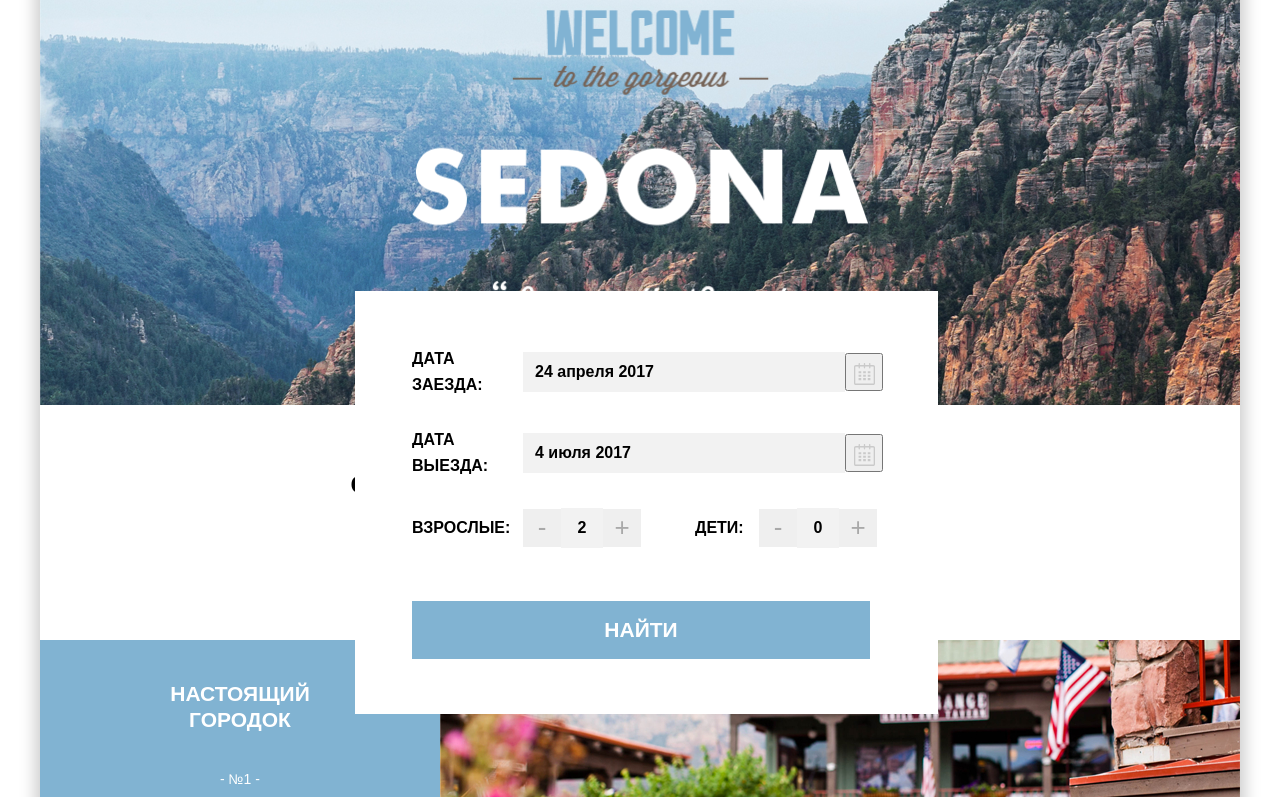
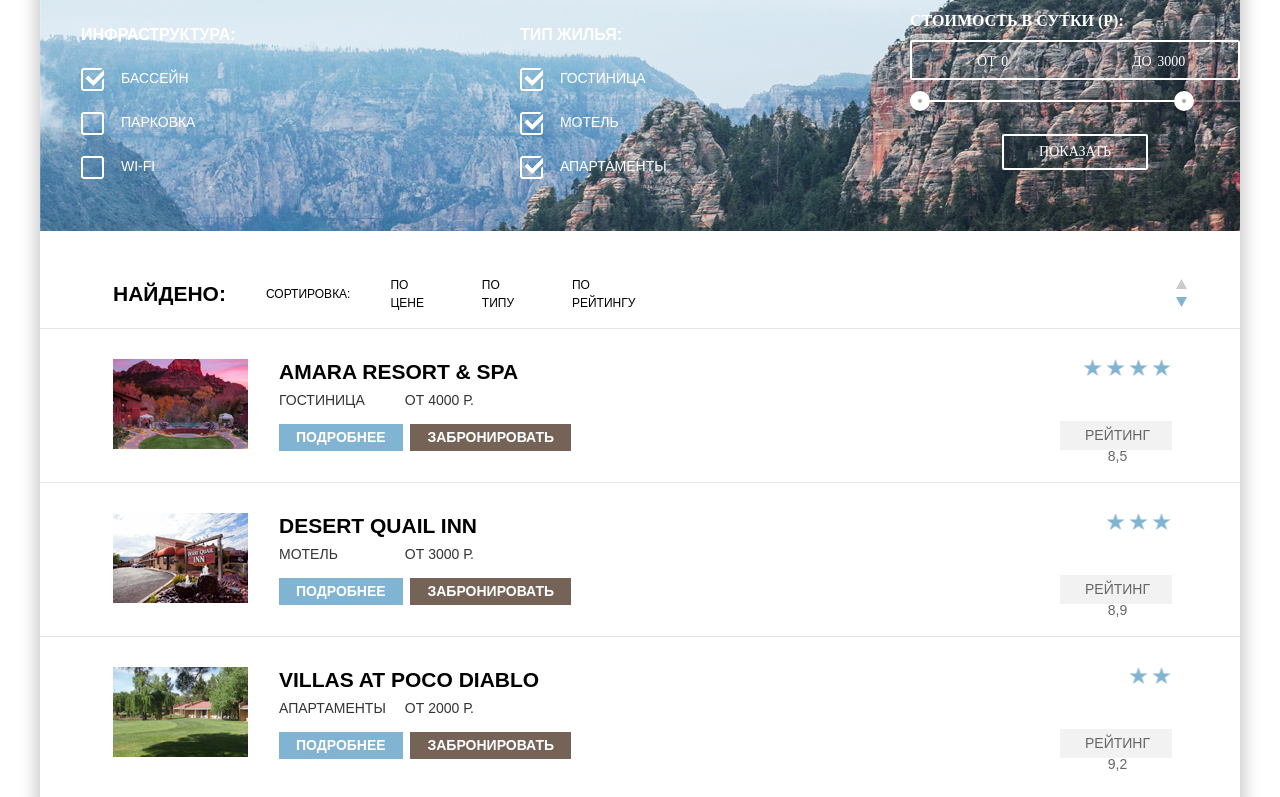
Before and after one commit to alourtemache/1455563-sedona-28, a plain HTML site: page index.html in a window 1280 px wide. Shown: the part 86-883 px from the top of the page. Drawn offline with Linux system fonts and the light colour scheme.

Commit message:
Update index.html

```diff
--- a/index.html
+++ b/index.html
@@ -35,198 +35,205 @@
         </nav>
       </header>
 
-      <main class="main-page">
-        <div class="greeting">
-          <img src="img/002welcome.png" width="457" height="351" alt="Welcome to Sedona">
+      <main class="inner-page">
+        <form class="checkbox-choice">
+
+          <div class="infrastructure">
+            <ul class="check-list">
+              <li class="sort">
+                ИНФРАСТРУКТУРА:
+              </li>
+              <li>
+                <label for="pool" class="check option">
+                  <input type="checkbox" class="checkbox" id="pool" checked>
+                  <span class="check-add"></span>
+                  БАССЕЙН
+                </label>
+              </li>
+              <li>
+                <label for="parking" class="check option">
+                  <input type="checkbox" class="checkbox" id="parking">
+                  <span class="check-add"></span>
+                  ПАРКОВКА
+                </label>
+              </li>
+              <li>
+                <label for="wifi" class="check option">
+                  <input type="checkbox" class="checkbox" id="wifi">
+                  <span class="check-add"></span>
+                  WI-FI
+                </label>
+              </li>
+            </ul>
           </div>
 
-
-        <div class="town">
-          <span class="decorative"> </span>
-          <h3>
-            СЕДОНА - НЕБОЛЬШОЙ ГОРОДОК В АРИЗОНЕ, <br>
-            ЗАСЛУЖИВАЮЩИЙ БОЛЬШЕГО!
-          </h3>
-
-          <p class="reasons">
-            РАССМОТРИМ 5 ПРИЧИН, ПО КОТОРЫМ СЕДОНА КРУЧЕ, ЧЕМ ГРАНД КАНЬОН!
-          </p>
+          <div class="housing">
+            <ul class="check-list">
+              <li class="sort">
+                ТИП ЖИЛЬЯ:
+              </li>
+              <li>
+                <label for="inn-hotel" class="check option">
+                  <input type="checkbox" class="checkbox" id="inn-hotel" checked>
+                  <span class="check-add"></span>
+                  ГОСТИНИЦА
+                </label>
+              </li>
+              <li>
+                <label for="motel" class="check option">
+                  <input type="checkbox" class="checkbox" id="motel" checked>
+                  <span class="check-add"></span>
+                  МОТЕЛЬ
+                </label>
+              </li>
+              <li>
+                <label for="apartment" class="check option">
+                  <input type="checkbox" class="checkbox" id="apartment" checked>
+                  <span class="check-add"></span>
+                  АПАРТАМЕНТЫ
+                </label>
+              </li>
+            </ul>
           </div>
 
-        <div class="truetown">
-          <div class="truetown-text">
-            <h3 class="advantages">
-              НАСТОЯЩИЙ <br> ГОРОДОК
+          <div class="filter">
+            <div class="price-range-title">СТОИМОСТЬ В СУТКИ (Р):</div>
+            <div class="price-control">
+              <label class="minimal">ОТ <input type="number" name="min-price" value="0"></label>
+              <label class="maximum">ДО <input type="number" name="max-price" value="3000"></label>
+            </div>
+            <div class="range-control">
+              <div class="scale">
+                <div class="bar"></div>
+              </div>
+              <div class="range-toggle range-toggle-min"></div>
+              <div class="range-toggle range-toggle-max"></div>
+            </div>
+            <button type="submit" class="show">
+              ПОКАЗАТЬ
+            </button>
+          </div>
+        </form>
+
+        <form>
+          <div class="found">
+            <h3 class="search-inn-result">
+              НАЙДЕНО:
             </h3>
-            <p class="digit">
-              - №1 -
-            </p>
-            <p class="touristless">
-              <span>СЕДОНА - НЕ АТТРАКЦИОН ДЛЯ ТУРИСТОВ,</span>
-              <br>
-              <span>ТАМ ТЕЧЁТ СВОЯ ЖИЗНЬ</span>
-            </p>
+            <ul class="found-list">
+              <li class="found-type found-sorting">
+                СОРТИРОВКА:
+              </li>
+              <li class="found-type">
+                <a href="#">
+                  ПО ЦЕНЕ
+                </a>
+              </li>
+              <li class="found-type">
+                <a href="#">
+                  ПО ТИПУ
+                </a>
+              </li>
+              <li class="found-type">
+                <a href="#">
+                  ПО РЕЙТИНГУ
+                </a>
+              </li>
+              <li class="found-type up-down">
+                <a href="#" width="11" height="10" alt="По возрастанию">
+                  <img src="img/icon-up.svg">
+                </a>
+                <a href="#" width="11" height="10" alt="По убыванию">
+                  <img src="img/icon-down.svg">
+                </a>
+              </li>
+            </ul>
           </div>
-          <img src="img/003near1true.jpg" width="800" height="256" alt="Седона">
+        </form>
+
+        <ul class="found-result">
+          <li class="result-inn">
+            <img src="img/h-amara.png" width="135" height="90" alt="Photo Amara Resort & Spa">
+            <div class="hotel-name">
+              <a class="hotel-link" href="#">
+                <h2> AMARA RESORT & SPA </h2>
+              </a>
+              <div class="hotel-price"> <span>
+                  ГОСТИНИЦА</span> <span>ОТ 4000 Р.
+                </span>
               </div>
-
-        <div class="life-in">
-          <div class="icon">
-            <img src="img/icon-1.svg" width="75" height="72" alt="Жильё">
-            <p class="title">
-              <b>ЖИЛЬЁ</b>
-            </p>
-            <p class="description">
-              <span>РЕКОМЕНДУЕМ ПОЖИТЬ В НАСТОЯЩЕМ</span>
-              <br>
-              <span>МОТЕЛЕ, ВСЁ КАК В КИНО!</span>
-            </p>
-          </div>
-          <div class="icon">
-            <img src="img/icon-3.svg" width="75" height="70" alt="Еда">
-            <p class="title">
-              <b>ЕДА</b>
-            </p>
-            <p class="description">
-              <span>ВСЕГДА ЗАКАЗЫВАЙТЕ ФИРМЕННЫЙ БУРГЕР,</span>
-              <br>
-              <span>ВЫ НЕ РАЗОЧАРУЕТЕСЬ!</span>
-            </p>
-          </div>
-          <div class="icon">
-            <img src="img/icon-2.svg" width="64" height="77" alt="Сувениры">
-            <p class="title">
-              <b>СУВЕНИРЫ</b>
-            </p>
-            <p class="description">
-              <span>НЕ ТОЛЬКО КИТАЙСКОГО, НО И МЕСТНОГО</span>
-              <br>
-              <span>ПРОИЗВОДСТВА!</span>
-            </p>
+              <div>
+                <a href="#" class="details"> ПОДРОБНЕЕ </a>
+                <a href="#" class="booking"> ЗАБРОНИРОВАТЬ </a>
               </div>
             </div>
-        <div class="bridge">
-          <img src="img/004canyon2.jpg" width="800" height="256" alt="Мост дьявола">
-          <div class="devil-bridge">
-            <h3 class="advantages">
-              ТАМ ЕСТЬ МОСТ ДЬЯВОЛА
-            </h3>
-            <p class="digit">
-              - №2 -
-            </p>
-            <p class="touristless">
-              <span>ДА, ПО НЕМУ МОЖНО ПРОЙТИ! ЕСЛИ КОНЕЧНО</span>
-              <br>
-              <span>ВЫ ОСМЕЛИТЕСЬ</span>
-            </p>
+            <div class="hotel-rating">
+              <div class="rating-stars">
+                <span class="one-star"></span>
+                <span class="one-star"></span>
+                <span class="one-star"></span>
+                <span class="one-star"></span>
+              </div>
+              <span class="rating">
+                РЕЙТИНГ 8,5
+              </span>
+            </div>
+          </li>
+
+          <li class="result-inn">
+
+            <img src="img/h-inn.png" width="135" height="90" alt="Photo Desert Quail Inn">
+            <div class="hotel-name">
+              <a class="hotel-link" href="#">
+                <h2> DESERT QUAIL INN </h2>
+              </a>
+              <div class="hotel-price">
+                <span> МОТЕЛЬ</span> <span>ОТ 3000 Р.
+                </span>
+              </div>
+              <div>
+                <a href="#" class="details"> ПОДРОБНЕЕ </a>
+                <a href="#" class="booking"> ЗАБРОНИРОВАТЬ </a>
               </div>
             </div>
-        <div class="town-features">
-          <div class="town-features-item">
-            <p class="title">
-              <b>
-                НЕБОЛЬШАЯ <br>
-                ПЛОЩАДЬ
-              </b>
-            </p>
-            <p class="order">
-              - №3 -
-            </p>
-            <p class="description">
-              <span>ВСЕ ДОСТОПРИМЕЧАТЕЛЬНОСТИ</span>
-              <br>
-              <span>НАХОДЯТСЯ ОЧЕНЬ БЛИЗКО</span>
-            </p>
+            <div class="hotel-rating">
+              <div class="rating-stars">
+                <span class="one-star"></span>
+                <span class="one-star"></span>
+                <span class="one-star"></span>
               </div>
-          <div class="town-features-item">
-            <p class="title">
-              <b>
-                КРАСИВАЯ <br>
-                ДОРОГА
-              </b>
-            </p>
-            <p class="order">
-              - №4 -
-            </p>
-            <p class="description">
-              <span>ЕХАТЬ В СЕДОНУ ИЗ ЛАС-ВЕГАСА СОВСЕМ</span>
-              <br>
-              <span>НЕ СКУЧНО!</span>
-            </p>
+              <span class="rating">
+                РЕЙТИНГ 8,9
+              </span>
             </div>
-          <div class="town-features-item">
-            <p class="title">
-              <b>
-                МАЛО <br>
-                ТУРИСТОВ
-              </b>
-            </p>
-            <p class="order">
-              - №5 -
-            </p>
-            <p class="description">
-              <span>БОЛЬШИНСТВО ЕДЕТ В ГРАНД КАНЬОН</span>
-              <br>
-              <span>И ТОЛПИТСЯ ТАМ</span>
-            </p>
+          </li>
+
+          <li class="result-inn">
+
+            <img src="img/h-diablo.png" width="135" height="90" alt="Photo Villas at Poco Diablo">
+            <div class="hotel-name">
+              <a class="hotel-link" href="#">
+                <h2> VILLAS AT POCO DIABLO </h2>
+              </a>
+              <div class="hotel-price"> <span>АПАРТАМЕНТЫ</span> <span>ОТ 2000 Р.
+                </span>
+              </div>
+              <div>
+                <a href="#" class="details"> ПОДРОБНЕЕ </a>
+                <a href="#" class="booking"> ЗАБРОНИРОВАТЬ </a>
               </div>
             </div>
-
-        <div class="interested">
-          <h2>
-            ЗАИНТЕРЕСОВАЛИСЬ?
-          </h2>
+            <div class="hotel-rating">
+              <div class="rating-stars">
+                <span class="one-star"></span>
+                <span class="one-star"></span>
               </div>
-        <p class="arriving">
-          <span>УКАЖИТЕ ПРЕДПОЛАГАЕМЫЕ ДАТЫ ЗАЕЗДА,</span>
-          <br>
-          <span>И МЫ ПОКАЖЕМ ВАМ ЛУЧШИЕ ПРЕДЛОЖЕНИЯ ГОСТИНИЦ В СЕДОНЕ</span>
-        </p>
-
-        <div class="search-wrapper">
-          <a href="#" class="search-inn">
-            ПОИСК ГОСТИНИЦЫ В СЕДОНЕ
-          </a>
+              <span class="rating">
+                РЕЙТИНГ 9,2
+              </span>
             </div>
-
-        <form action="https://echo.htmlacademy.ru" method="get" class="search-hotel">
-          <p class="date">
-            <label for="checkin" class="check-in">
-              ДАТА ЗАЕЗДА:
-            </label>
-            <input type="text" name="checkin-date" id="checkin" class="data-field date-field" value="24 апреля 2017">
-            <button type="button" class="calendar-button"><svg xmlns="http://www.w3.org/2000/svg" width="21" height="22" viewBox="0 0 21 22">
-                <path d="M19.251 2.025h-2.845V.648c0-.381-.294-.689-.656-.689-.363 0-.656.308-.656.689v1.377h-3.938V.648c0-.381-.294-.689-.655-.689-.363 0-.657.308-.657.689v1.377H5.906V.648c0-.381-.294-.689-.656-.689-.363 0-.657.308-.657.689v1.377H1.75C.784 2.025 0 2.847 0 3.862v16.302C0 21.179.784 22 1.75 22h17.501c.966 0 1.749-.821 1.749-1.836V3.862c0-1.015-.783-1.837-1.749-1.837zm.437 18.139a.448.448 0 0 1-.437.459H1.75a.45.45 0 0 1-.438-.459V3.862a.45.45 0 0 1 .438-.459h2.844v1.378c0 .381.294.689.657.689.362 0 .656-.308.656-.689V3.403h3.938v1.378c0 .381.294.689.657.689.361 0 .655-.308.655-.689V3.403h3.938v1.378c0 .381.293.689.656.689.362 0 .656-.308.656-.689V3.403h2.845c.241 0 .437.206.437.459v16.302z" />
-                <path d="M4.594 8.225h2.625v2.066H4.594zM4.594 11.668h2.625v2.067H4.594zM4.594 15.112h2.625v2.066H4.594zM9.188 15.112h2.625v2.066H9.188zM9.188 11.668h2.625v2.067H9.188zM9.188 8.225h2.625v2.066H9.188zM13.781 15.112h2.625v2.066h-2.625zM13.781 11.668h2.625v2.067h-2.625zM13.781 8.225h2.625v2.066h-2.625z" /></svg></button>
-          </p>
-          <p class="date">
-            <label for="checkout" class="check-out">
-              ДАТА ВЫЕЗДА:
-            </label>
-            <input type="text" name="checkout-date" id="checkout" class="data-field date-field" value="4 июля 2017">
-            <button type="button" class="calendar-button"><svg xmlns="http://www.w3.org/2000/svg" width="21" height="22" viewBox="0 0 21 22">
-                <path d="M19.251 2.025h-2.845V.648c0-.381-.294-.689-.656-.689-.363 0-.656.308-.656.689v1.377h-3.938V.648c0-.381-.294-.689-.655-.689-.363 0-.657.308-.657.689v1.377H5.906V.648c0-.381-.294-.689-.656-.689-.363 0-.657.308-.657.689v1.377H1.75C.784 2.025 0 2.847 0 3.862v16.302C0 21.179.784 22 1.75 22h17.501c.966 0 1.749-.821 1.749-1.836V3.862c0-1.015-.783-1.837-1.749-1.837zm.437 18.139a.448.448 0 0 1-.437.459H1.75a.45.45 0 0 1-.438-.459V3.862a.45.45 0 0 1 .438-.459h2.844v1.378c0 .381.294.689.657.689.362 0 .656-.308.656-.689V3.403h3.938v1.378c0 .381.294.689.657.689.361 0 .655-.308.655-.689V3.403h3.938v1.378c0 .381.293.689.656.689.362 0 .656-.308.656-.689V3.403h2.845c.241 0 .437.206.437.459v16.302z" />
-                <path d="M4.594 8.225h2.625v2.066H4.594zM4.594 11.668h2.625v2.067H4.594zM4.594 15.112h2.625v2.066H4.594zM9.188 15.112h2.625v2.066H9.188zM9.188 11.668h2.625v2.067H9.188zM9.188 8.225h2.625v2.066H9.188zM13.781 15.112h2.625v2.066h-2.625zM13.781 11.668h2.625v2.067h-2.625zM13.781 8.225h2.625v2.066h-2.625z" /></svg></button>
-          </p>
-
-          <p class="visitors">
-            <label for="grownups" class="grown-ups">
-              ВЗРОСЛЫЕ:
-            </label>
-            <button type="button" title="Меньше" class="button-down">-</button>
-            <input type="number" name="grown-ups" id="grownups" class="grownups-amount" value="2">
-            <button type="button" title="Больше" class="button-up">+</button>
-
-            <label for="children-label" class="children">
-              ДЕТИ:
-            </label>
-            <button type="button" title="Меньше" class="button-down">-</button>
-            <input type="number" name="children" id="children-label" value="0">
-            <button type="button" title="Больше" class="button-up">+</button>
-          </p>
-          <button type="submit" class="find"> НАЙТИ </button>
-        </form>
-        <img src="img/map.jpg" alt="Карта местоположения города">
+          </li>
+        </ul>
       </main>
 
       <footer class="page-footer">
```
Lines whose indentation alone changed are shown as unchanged.
